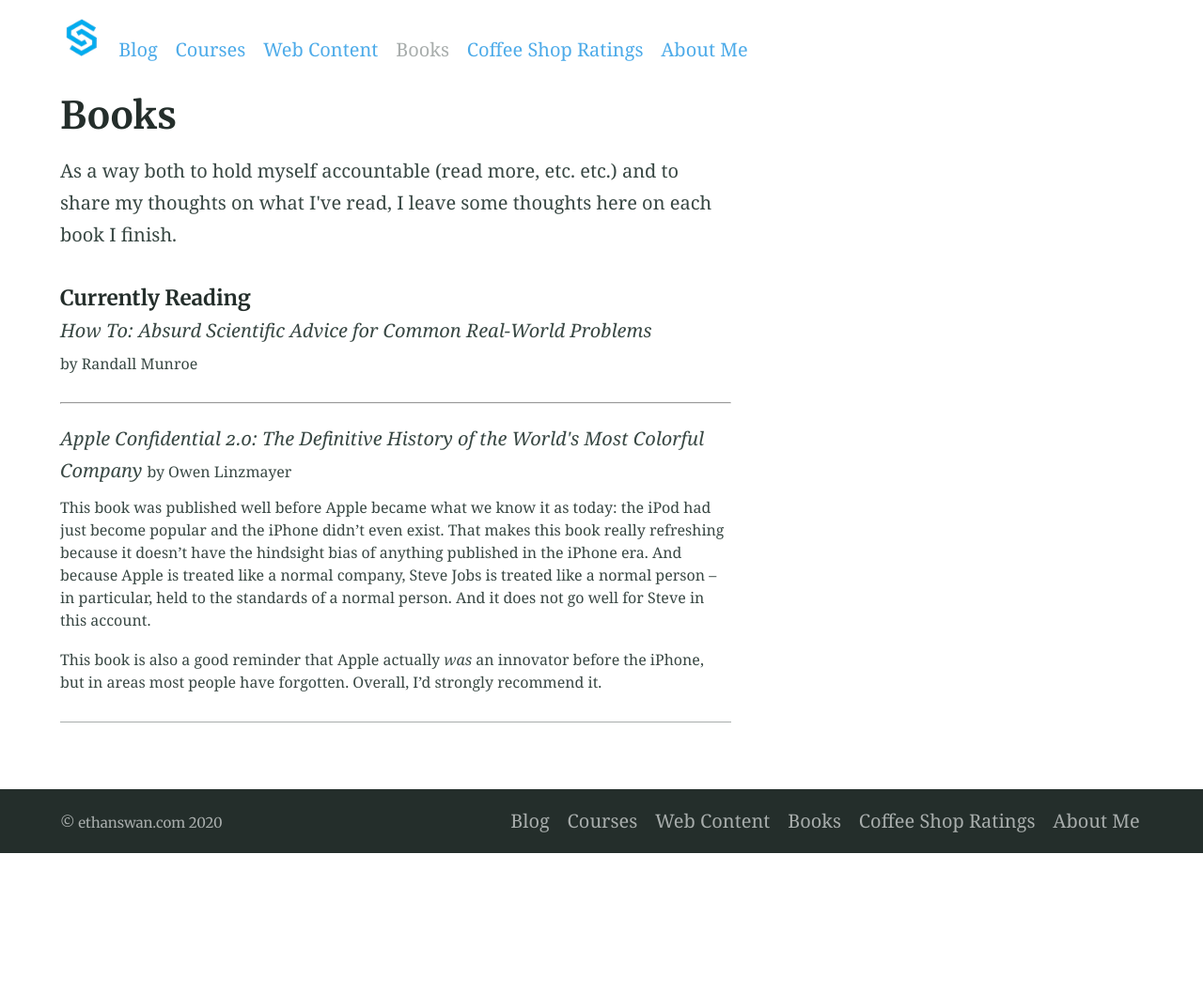
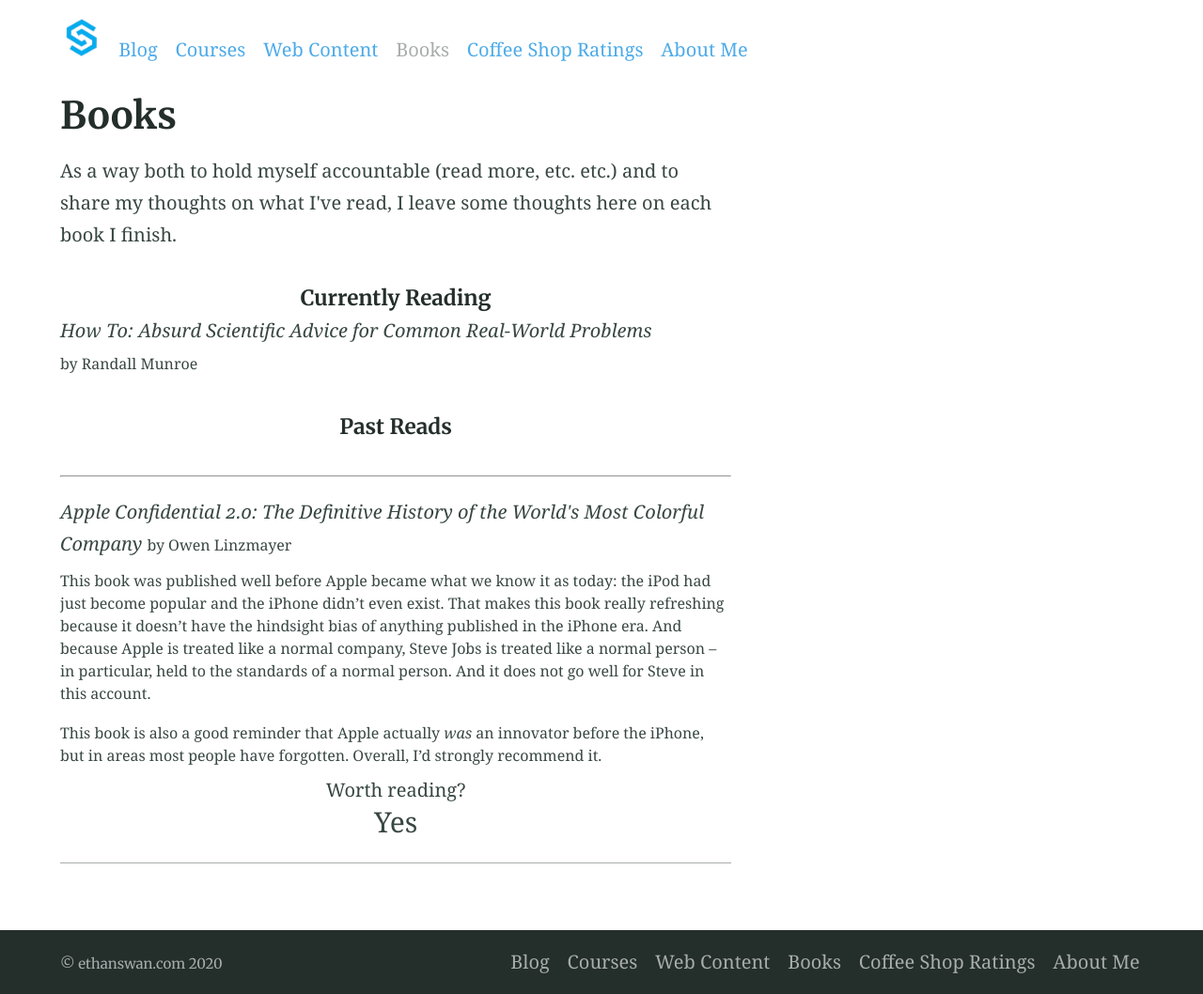
Before and after one commit to eswan18/ethanswan.com, a Jekyll site: the page built from books/index.html, in a window 1280 px wide. Shown: the whole page at 94% size. Built offline with Jekyll 4.4.1, drawn with Linux system fonts in a browser that asks for light colours; before the commit the page ends 908 px from its top, so only the background shows below that.

Commit message:
Reformat Books page.

```diff
--- a/_includes/book-list.html
+++ b/_includes/book-list.html
@@ -8,6 +8,16 @@
           <span class="book--author">by {{ book.author }}</span>
           {{ book.content | markdownify }}
 
+          <center>
+              Worth reading?<br>
+              <span class="book--read-it">
+                  {% if book.worth-reading %}
+                  Yes
+                  {% else %}
+                  No
+                  {% endif %}
+              </span>
+          </center>
           <hr>
 
         </article>
--- a/_layouts/books.html
+++ b/_layouts/books.html
@@ -14,9 +14,10 @@
       <h1>Books</h1>
       <p>As a way both to hold myself accountable (read more, etc. etc.) and to share my thoughts on what I've read, I leave some thoughts here on each book I finish.</p>
 
-      <h5>Currently Reading</h5>
+      <center><h5>Currently Reading</h5></center>
       <p><span class="book--title">How To: Absurd Scientific Advice for Common Real-World Problems</span>
       <br><span class="book--author">by Randall Munroe</span></p>
+      <center><h5>Past Reads</h5></center><br>
     </article>
     <hr>
 
--- a/assets/styles.scss
+++ b/assets/styles.scss
@@ -148,3 +148,6 @@
     padding-bottom: 2rem;
     padding-top: 0.5rem;
 }
+span.book--read-it {
+    font-size: 150%;
+}
```
Also changed, not shown: _books/2019-12-24-apple-insider.md (+1 -1 lines).
